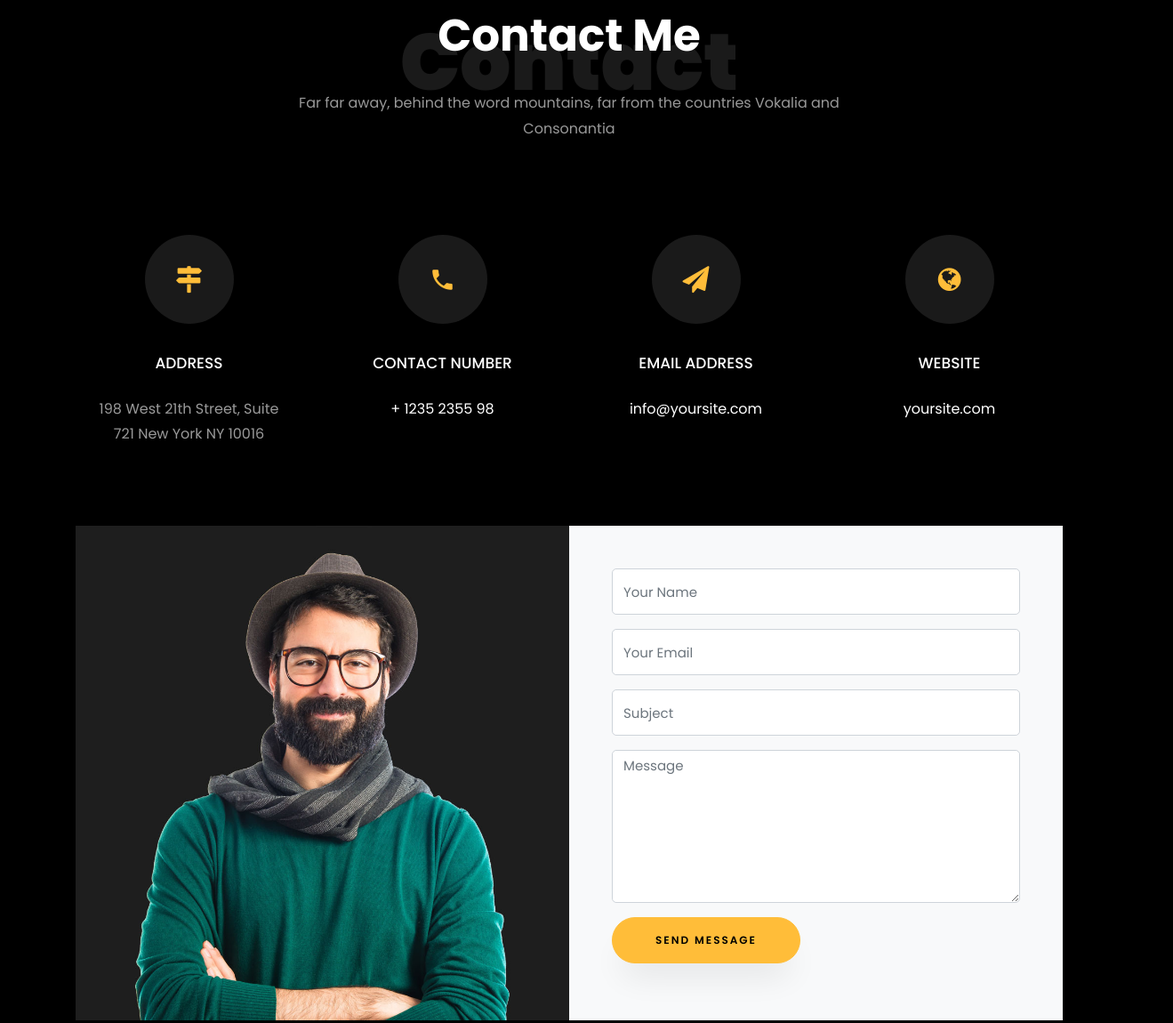
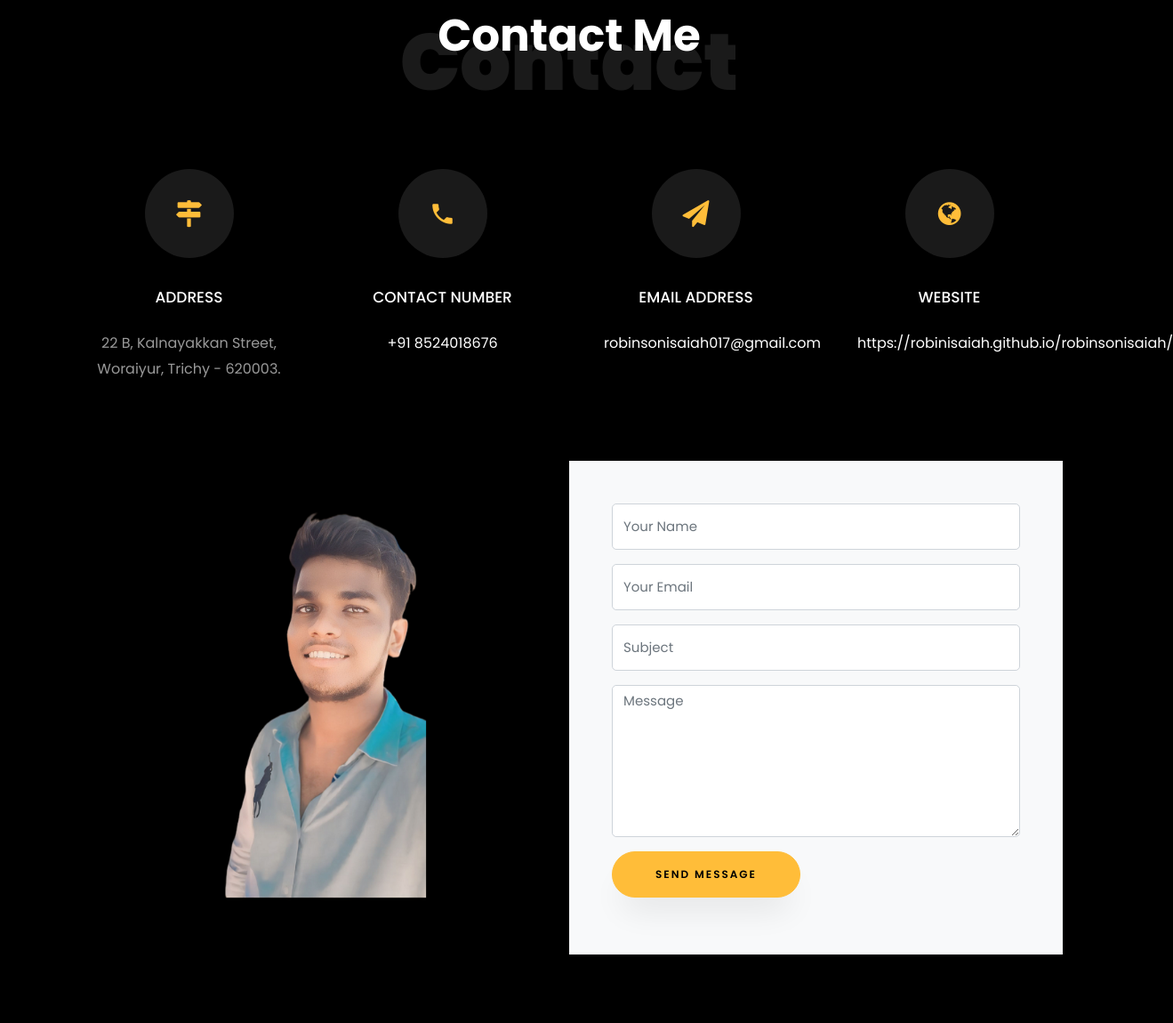
Before and after one commit to robinisaiah/robinsonisaiah, a plain HTML site: page index.html in a window 1280 px wide. Shown: the part 6695-7845 px from the top of the page at 89% size, 1319 px wide, since content can reach past the window. Drawn offline with nearby package versions, Linux system fonts and the light colour scheme; files that its build step writes are made by us from their sources; files whose address does not match are found by name.

Commit message:
Update index.html

```diff
--- a/index.html
+++ b/index.html
@@ -586,7 +586,7 @@
           <div class="col-md-7 heading-section text-center ftco-animate">
             <h1 class="big big-2">Contact</h1>
             <h2 class="mb-4">Contact Me</h2>
-            <p>Far far away, behind the word mountains, far from the countries Vokalia and Consonantia</p>
+            <!-- <p>Far far away, behind the word mountains, far from the countries Vokalia and Consonantia</p> -->
           </div>
         </div>
 
@@ -597,7 +597,7 @@
           			<span class="icon-map-signs"></span>
           		</div>
           		<h3 class="mb-4">Address</h3>
-	            <p>198 West 21th Street, Suite 721 New York NY 10016</p>
+	            <p>22 B, Kalnayakkan Street, Woraiyur, Trichy - 620003.</p>
 	          </div>
           </div>
           <div class="col-md-6 col-lg-3 d-flex ftco-animate">
@@ -606,7 +606,7 @@
           			<span class="icon-phone2"></span>
           		</div>
           		<h3 class="mb-4">Contact Number</h3>
-	            <p><a href="tel://1234567920">+ 1235 2355 98</a></p>
+	            <p><a href="tel://1234567920">+91 8524018676</a></p>
 	          </div>
           </div>
           <div class="col-md-6 col-lg-3 d-flex ftco-animate">
@@ -615,7 +615,7 @@
           			<span class="icon-paper-plane"></span>
           		</div>
           		<h3 class="mb-4">Email Address</h3>
-	            <p><a href="mailto:info@yoursite.com">info@yoursite.com</a></p>
+	            <p><a href="mailto:info@yoursite.com">robinsonisaiah017@gmail.com</a></p>
 	          </div>
           </div>
           <div class="col-md-6 col-lg-3 d-flex ftco-animate">
@@ -624,7 +624,7 @@
           			<span class="icon-globe"></span>
           		</div>
           		<h3 class="mb-4">Website</h3>
-	            <p><a href="#">yoursite.com</a></p>
+	            <p><a href="#">https://robinisaiah.github.io/robinsonisaiah/</a></p>
 	          </div>
           </div>
         </div>
@@ -652,7 +652,7 @@
           </div>
 
           <div class="col-md-6 d-flex">
-          	<div class="img" style="background-image: url(images/about.jpg);"></div>
+          	<div class="img" style="background-image: url(images/bg_1.png);"></div>
           </div>
         </div>
       </div>
```
